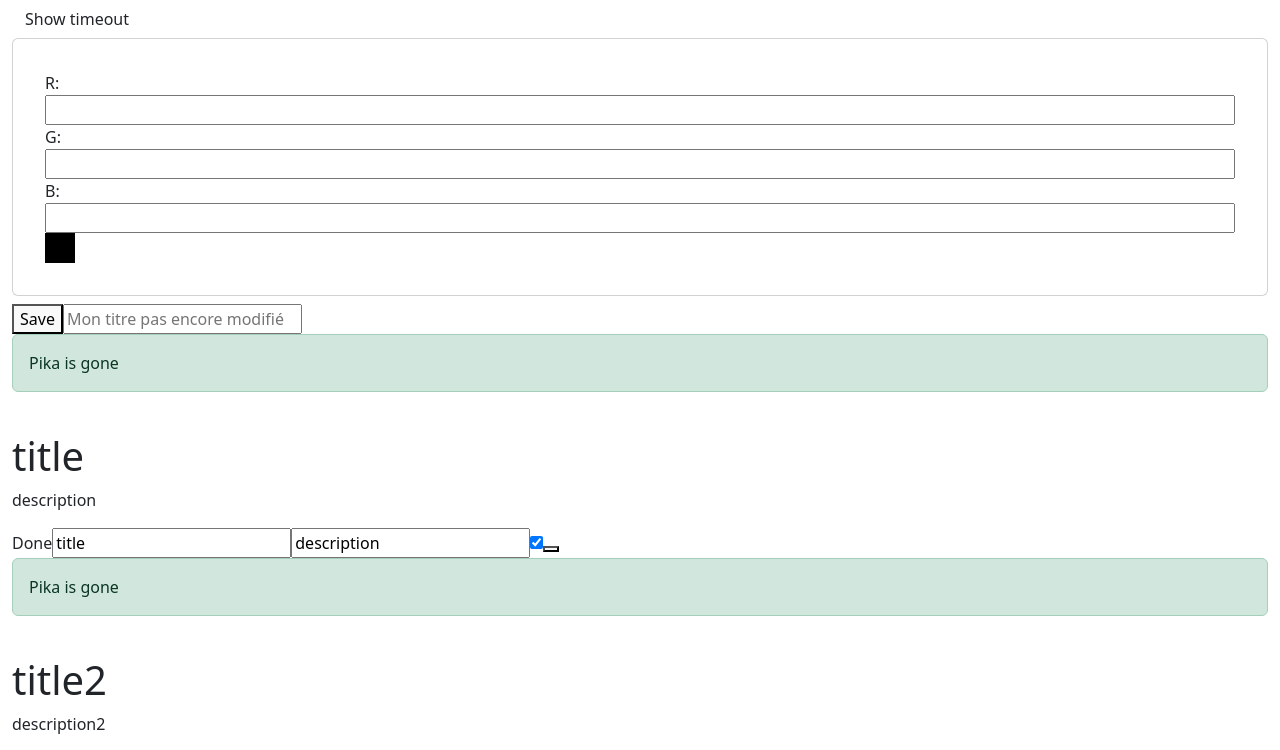
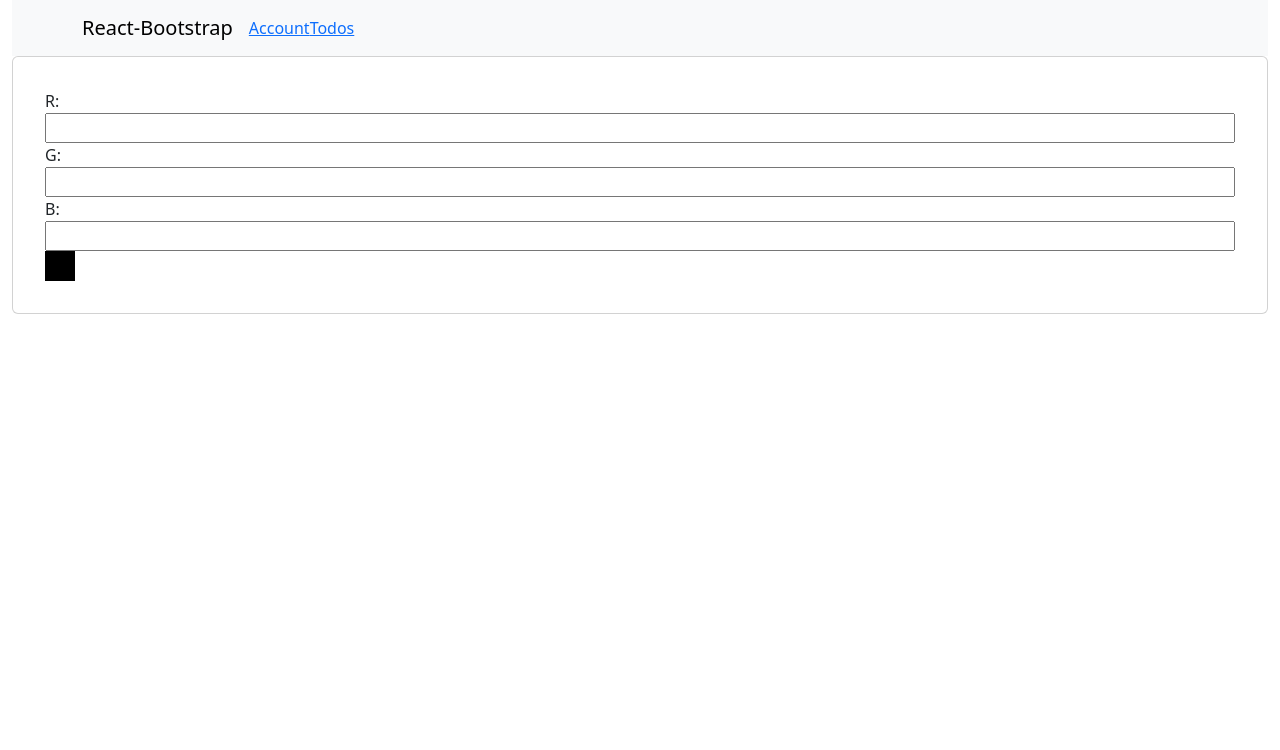
Before and after one commit to sbailleul/react-lesson, a React (Vite) app: page / in a window 1280 px wide. Shown: the top 750 px of the page. Built offline with nearby package versions, Linux system fonts and the light colour scheme; no server answers.

Commit message:
feat(routing): Add routing and navbar

```diff
--- a/package.json
+++ b/package.json
@@ -15,7 +15,8 @@
     "bootstrap": "^5.3.2",
     "react": "^18.2.0",
     "react-bootstrap": "^2.10.0",
-    "react-dom": "^18.2.0"
+    "react-dom": "^18.2.0",
+    "react-router-dom": "^6.24.0"
   },
   "devDependencies": {
     "@testing-library/jest-dom": "^6.4.2",
--- a/src/App.tsx
+++ b/src/App.tsx
@@ -1,42 +1,15 @@
 import "@/App.scss";
-import { ColorPicker } from "@/ColorPicker";
-import { ThemeContextProvider } from "@/ThemeContext";
-import { TimeoutComponent } from "@/TimeoutComponent";
-import { TodoList } from "@/TodoList";
-import { useState } from "react";
+import { AppNavbar } from "@/core/navigation/Navbar";
+import { ThemeContextProvider } from "@/core/theme/ThemeContext";
+import { ColorPicker } from "@/shared/ColorPicker";
+import { Outlet } from "react-router-dom";
 
 export function App() {
-  const [showTimeout, setShowTimeout] = useState(true);
   return (
     <ThemeContextProvider>
-      <div className="">
-        <button
-          className="btn"
-          onClick={() => {
-            setShowTimeout(!showTimeout);
-          }}
-        >
-          Show timeout
-        </button>
-        {/* {showTimeout && <TimeoutComponent></TimeoutComponent>} */}
-        <ColorPicker />
-        <TodoList
-          todos={[
-            {
-              id: "test",
-              description: "description",
-              title: "title",
-              status: true,
-            },
-            {
-              id: "test2",
-              description: "description2",
-              title: "title2",
-              status: false,
-            },
-          ]}
-        />
-      </div>
+      <AppNavbar/>
+      <ColorPicker />
+      <Outlet />
     </ThemeContextProvider>
   );
 }
--- /dev/null
+++ b/src/core/navigation/Navbar.tsx
@@ -0,0 +1,19 @@
+import { Container, Nav, Navbar } from "react-bootstrap";
+import { NavLink } from "react-router-dom";
+
+export function AppNavbar() {
+  return (
+    <Navbar expand="lg" className="bg-body-tertiary">
+      <Container>
+        <Navbar.Brand href="#home">React-Bootstrap</Navbar.Brand>
+        <Navbar.Toggle aria-controls="basic-navbar-nav" />
+        <Navbar.Collapse id="basic-navbar-nav ">
+          <Nav className="me-auto">
+            <NavLink to="account" className={({isActive}) => isActive ? 'active bg-danger' : ''} >Account</NavLink>
+            <NavLink to="todos" className={({isActive}) => isActive ? 'active bg-danger' : ''}>Todos</NavLink>
+          </Nav>
+        </Navbar.Collapse>
+      </Container>
+    </Navbar>
+  );
+}
--- /dev/null
+++ b/src/features/account/Account.page.tsx
@@ -0,0 +1,3 @@
+export function Account(){
+    return <h1>Account</h1>
+}
--- a/src/EditableTodo.tsx
+++ b/src/features/todos/EditableTodo.tsx
@@ -1,4 +1,4 @@
-import { useReducer, useState } from "react";
+import { useReducer } from "react";
 
 export type Todo = { title: string; description: string; status: boolean };
 type UpdateTitleAction = { type: "UPDATE_TITLE"; title: string };
--- a/src/Todo.tsx
+++ b/src/features/todos/Todo.tsx
@@ -1,5 +1,4 @@
-import { ThemeContext } from "@/ThemeContext";
-import { useContext, useEffect, useState } from "react";
+import {  useEffect, useState } from "react";
 
 type TodoProps = {
   title: string;
--- a/src/TodoList.tsx
+++ b/src/features/todos/TodoList.tsx
@@ -1,5 +1,5 @@
-import { EditableTodo } from "@/EditableTodo";
-import { Todo } from "@/Todo";
+import { EditableTodo } from "@/features/todos/EditableTodo";
+import { Todo } from "@/features/todos/Todo";
 import { useState } from "react";
 
 type Todo = {
--- /dev/null
+++ b/src/features/todos/Todos.page.tsx
@@ -0,0 +1,22 @@
+import { TodoList } from "@/features/todos/TodoList";
+
+export function Todos() {
+  return (
+    <TodoList
+      todos={[
+        {
+          id: "test",
+          description: "description",
+          title: "title",
+          status: true,
+        },
+        {
+          id: "test2",
+          description: "description2",
+          title: "title2",
+          status: false,
+        },
+      ]}
+    />
+  );
+}
--- a/src/main.tsx
+++ b/src/main.tsx
@@ -1,11 +1,29 @@
+import { App } from "@/App";
+import { Account } from "@/features/account/Account.page";
+import { Todos } from "@/features/todos/Todos.page";
+import "@/index.scss";
 import React from "react";
 import ReactDOM from "react-dom/client";
-import { App } from "@/App";
-import "@/index.scss";
-import { ThemeContextProvider } from "@/ThemeContext";
+import { RouterProvider, createBrowserRouter } from "react-router-dom";
+const router = createBrowserRouter([
+  {
+    element: <App />,
+    path: "/",
+    children: [
+      {
+        element: <Todos />,
+        path: "todos",
+      },
+      {
+        element: <Account />,
+        path: "account",
+      },
+    ],
+  },
+]);
 
 ReactDOM.createRoot(document.getElementById("root")!).render(
   <React.StrictMode>
-      <App />
+    <RouterProvider router={router}/>
   </React.StrictMode>
 );
--- a/src/ColorPicker.tsx
+++ b/src/shared/ColorPicker.tsx
@@ -1,4 +1,4 @@
-import { ThemeContext } from "@/ThemeContext";
+import { ThemeContext } from "@/core/theme/ThemeContext";
 import { useContext, useState } from "react";
 
 export const ColorPicker = () => {
```
Also changed, not shown: src/core/theme/ThemeContext.tsx (renamed from src/ThemeContext.tsx), 1 other file (tests, documents, lock files or other folders).
